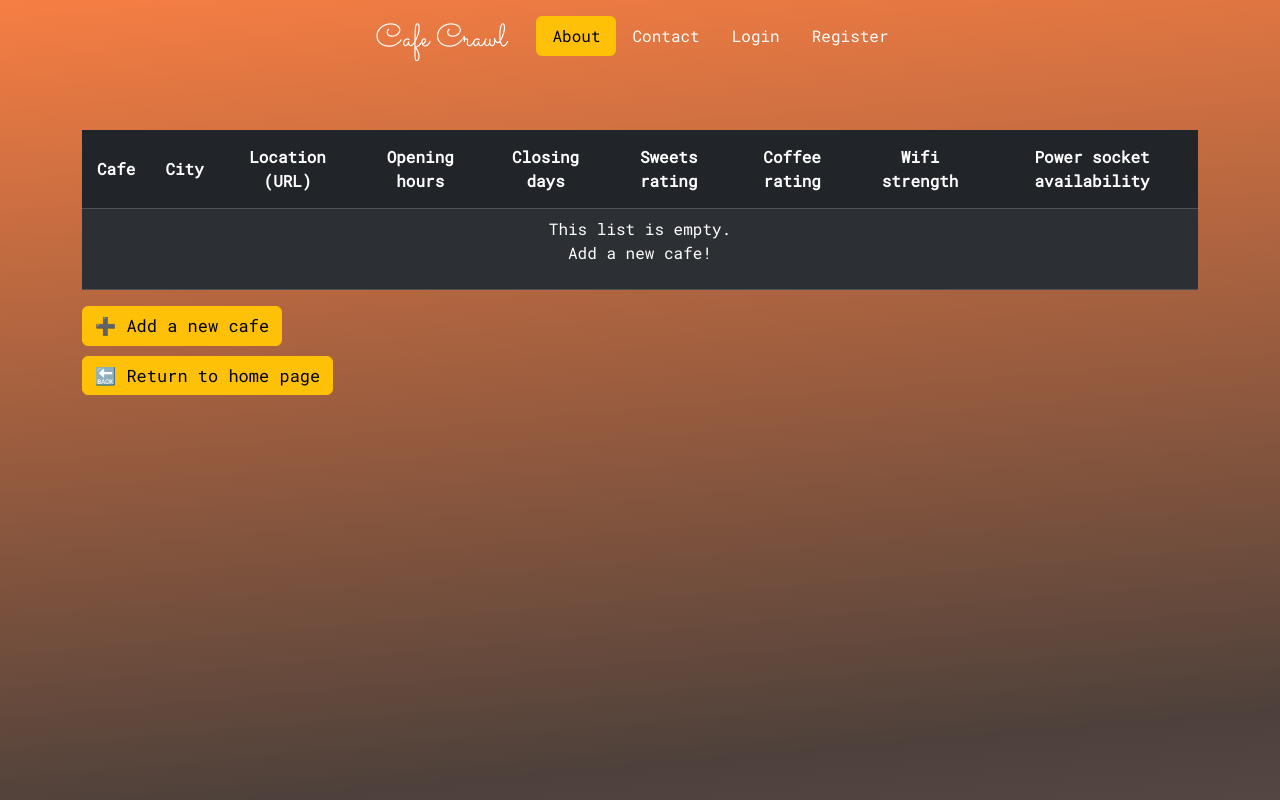
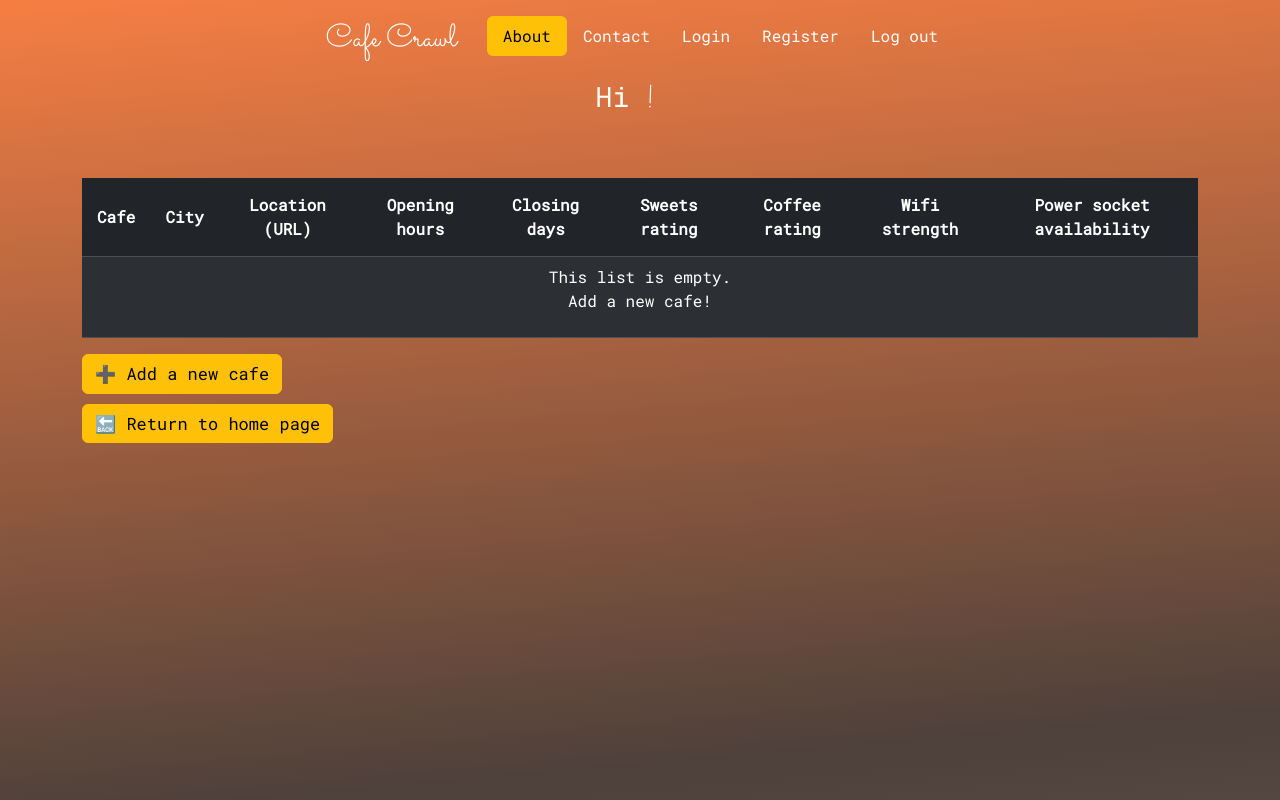
Before and after one commit to CamilleOnoda/Projects, a Flask app: page /cafes in a window 1280 px wide. Run offline with Flask 3, Linux system fonts and the light colour scheme; data that the repository does not hold is empty; some libraries are stand-ins or nearby versions.

Commit message:
Change the title text and tag

```diff
--- a/Coffee-and-Wifi/templates/cafes.html
+++ b/Coffee-and-Wifi/templates/cafes.html
@@ -8,8 +8,10 @@
     <li class="nav-item"><a href="#" class="nav-link">Contact</a></li>
     <li class="nav-item"><a href="#" class="nav-link">Login</a></li>
     <li class="nav-item"><a href="#" class="nav-link">Register</a></li>
+    <li class="nav-item"><a href="#" class="nav-link">Log out</a></li>
   </ul>
 </header>
+<h3 class="title">Hi <span>{{name}}!</span></h3>
 <div class="container">
   <div class="row">
     <div class="col-sm-12">
```
